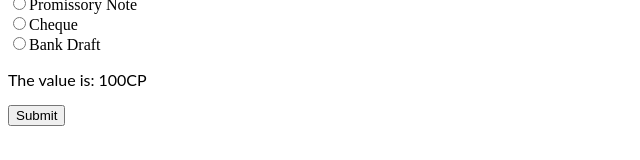
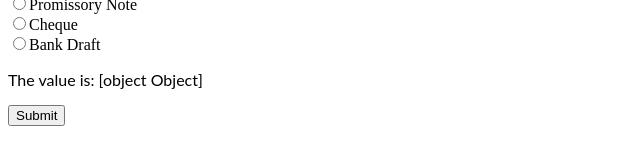
Before and after one commit to dunomzone/angular-ivy-6s5hfz, an Angular app: page / in a window 1280 px wide. Both pictures are taken after a click on the radio button 19 px from the left and 96 px from the top of the page. Shown: the part 173-333 px from the top of the page, without its empty margins (0-640 px from the left). Built offline with nearby package versions, Linux system fonts and the light colour scheme.

Commit message:
2 files modified

```diff
--- a/src/app/app.component.html
+++ b/src/app/app.component.html
@@ -3,24 +3,24 @@
     <div class="col-8">
       <form>
         <app-payment
-          [paymentForm]="checkoutForm"
+          [paymentForm]="optionsForm"
           (ngSubmit)="submitForm()"
         ></app-payment>
       </form>
 
       <p
         class="error-msg"
-        *ngIf="checkoutForm.get('optionForm').valid; else loggedOut"
+        *ngIf="checkoutForm.get('optionsCheckForm').valid; else loggedOut"
       >
         The value is:
-        {{ checkoutForm.get('optionForm').value }}
+        {{ checkoutForm.get('optionsCheckForm').value }}
       </p>
 
       <button
       type="submit"
       color="danger"
       expand="block"
-      [disabled]="!checkoutForm.get('optionForm').valid"
+      [disabled]="!checkoutForm.get('optionsCheckForm').valid"
       (click)="submitForm()"
       >
         Submit
@@ -30,7 +30,7 @@
         class="error-msg"
         *ngIf="
           isFormSubmitted &&
-          checkoutForm.controls['optionForm'].errors?.required
+          checkoutForm.controls['optionsCheckForm'].errors?.required
         "
       >
         Please select any option above!
--- a/src/app/app.component.ts
+++ b/src/app/app.component.ts
@@ -9,9 +9,20 @@ import { FormGroup, FormControl, Validators, FormBuilder } from '@angular/forms'
 export class AppComponent {
   title = 'angular-checkbox-validation';
 
-  checkoutForm: FormGroup;
-  optionsForm: FormGroup;
+  // checkoutForm: FormGroup;
+  // optionsForm: FormGroup;
   isFormSubmitted = false;
+
+  optionsForm = this.fb.group({
+    optionForm: [null, Validators.required]
+  })
+
+  checkoutForm = this.fb.group({
+    optionsCheckForm: this.optionsForm,
+    addressForm: this.fb.group({
+      address: [null, Validators.required]
+    })
+  })
 
   paymentOptions = [
     { name: 'Cash Payment', value: '100CP', checked: false },
@@ -26,7 +37,7 @@ export class AppComponent {
   constructor(private fb: FormBuilder) { }
 
   ngOnInit() {
-    this.createCheckoutForm();
+    // console.clear();
   }
 
   createCheckoutForm() {
@@ -38,9 +49,9 @@ export class AppComponent {
     //     address: [null, Validators.required]
     //   })
     // })
-    this.checkoutForm = this.fb.group({
-      optionForm: [null, Validators.required]
-    })
+    // this.checkoutForm = this.fb.group({
+    //   optionForm: [null, Validators.required]
+    // })
 
   }
 
```
